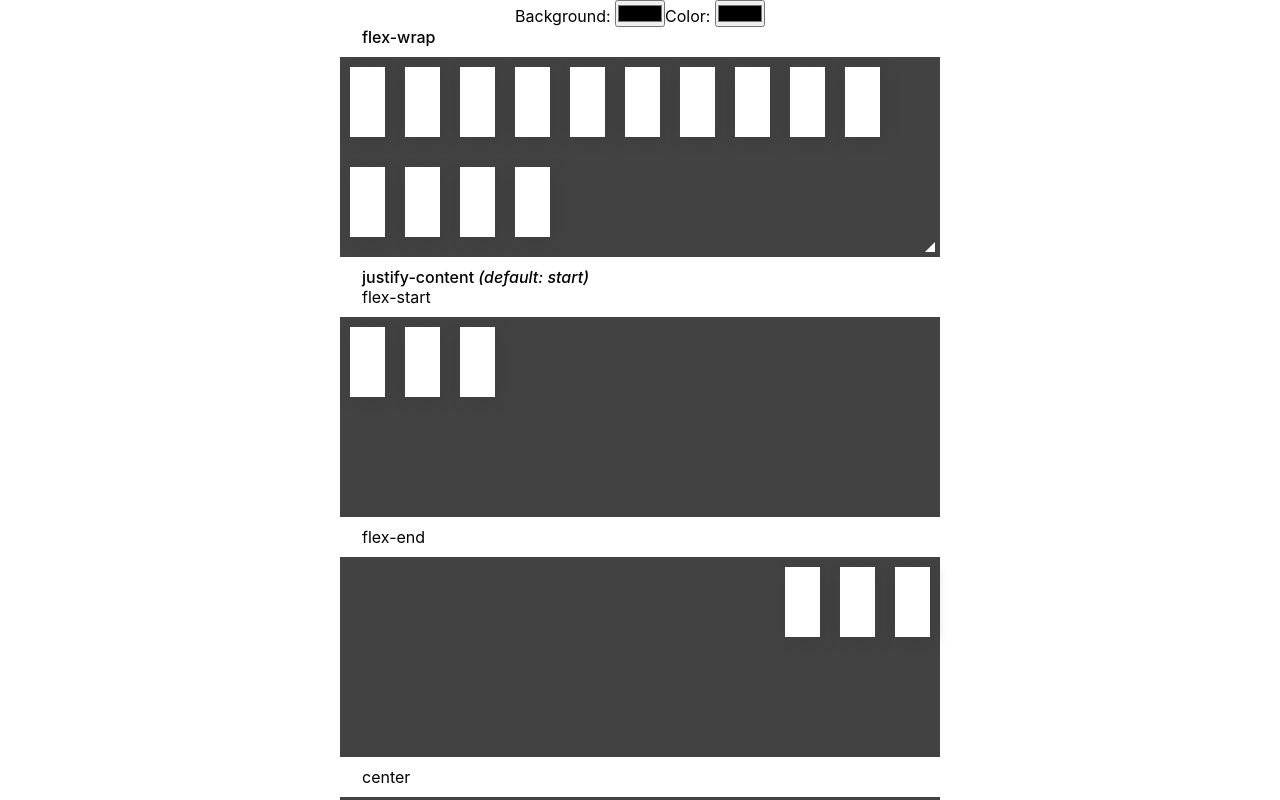
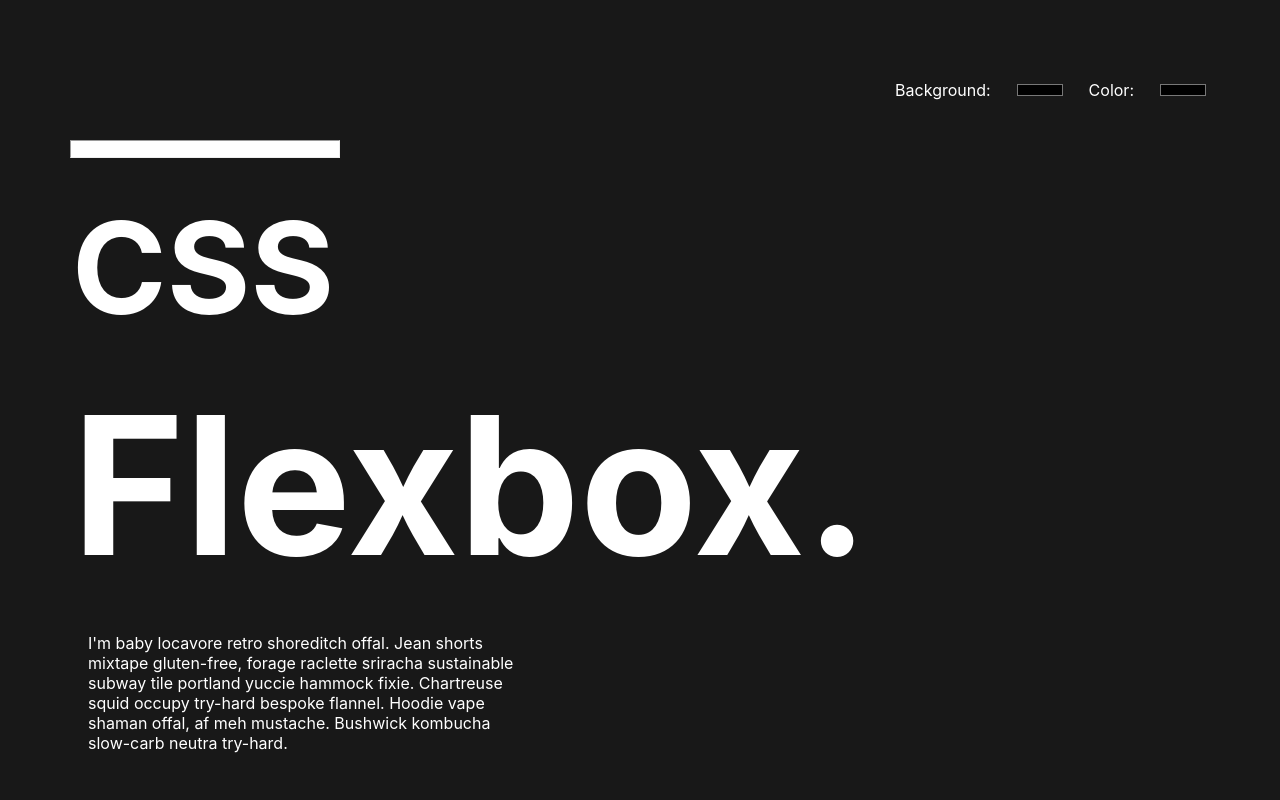
Before and after one commit to Chrys-Nicolaides/CSS-Flexbox-Poster, a React (Create React App) app: page / in a window 1280 px wide. Shown: the top 800 px of the page. Built offline with nearby package versions, Linux system fonts and the light colour scheme.

Commit message:
CSS and design updates

```diff
--- a/src/App.css
+++ b/src/App.css
@@ -1,18 +1,17 @@
 * {
   box-sizing: border-box;
-  margin: 0;
-  padding: 0;
+  margin: 8px;
+  padding: 8px;
+  background-color: rgb(24, 24, 24);
 }
 
 .App {
-  text-align: center;
-  display: flex;
-  flex-direction: column;
-  align-items: center;
+  text-align: left;
+  color: var(--primary-color);
 }
 
 :root {
-  --secondary-color: #424242;
+  --secondary-color: #0f0f0f;
   --primary-color: white;
   --border-radius: 0;
   --box-shadow: 4px 4px 12px rgba(61, 57, 57, 0.5);
@@ -28,12 +27,36 @@
   --margin-container: 10px;
 }
 
+h1 {
+  font-size: 12rem;
+  text-align: left;
+}
+
+h2 {
+  font-size: 8rem;
+  text-align: left;
+}
+
+p {
+  padding-bottom: 100px;
+  padding-top: 0;
+  max-width: 460px;
+}
+
+.horizontal-line {
+  background-color: white;
+  height: 15px;
+  width: 270px;
+  margin-left: -2px;
+}
+
 .container {
   height: var(--secondary-container-height);
   width: var(--primary-container-width);
   background-color: var(--secondary-color);
   margin: var(--margin-container);
   display: flex;
+  border: 0.5px solid white;
 }
 
 .container > .box {
@@ -68,6 +91,11 @@
 
 .flex-wrap-container {
   flex-wrap: wrap;
+}
+
+.App > div > div > .flex-wrap-container > .box {
+  height: 35px;
+  width: 70px;
 }
 
 .flex-start-container {
@@ -189,6 +217,23 @@
   width: 0;
   height: 0;
   border-bottom: 10px solid white;
-  border-left: 10px solid transparent;
+  border-left: 10px solid var(--secondary-color);
   padding: 0;
 }
+
+.custom-color-picker {
+  display: flex;
+  justify-content: flex-end;
+  align-items: center;
+  padding: 0;
+}
+
+.input-color-picker {
+  border: 0;
+  height: 20px;
+  padding: 0;
+}
+
+.input-color-picker:focus {
+  outline: black;
+}
--- a/src/App.js
+++ b/src/App.js
@@ -10,7 +10,7 @@ import Order from "./Components/Order";
 
 function App() {
   const [primaryColor, setPrimaryColor] = useState("white");
-  const [secondaryColor, setSecondaryColor] = useState("#424242");
+  const [secondaryColor, setSecondaryColor] = useState("#0F0F0F");
 
   document.documentElement.style.setProperty("--primary-color", primaryColor);
   document.documentElement.style.setProperty(
@@ -20,7 +20,7 @@ function App() {
 
   return (
     <div className="App">
-      <div>
+      <div className="custom-color-picker">
         <label>Background: </label>
         <input
           className="input-color-picker"
@@ -34,11 +34,25 @@ function App() {
           onChange={(e) => setPrimaryColor(e.target.value)}
         />
       </div>
-      <FlexWrap />
-      <JustifyContent />
-      <AlignContent />
-      <AlignItems />
-      <Order />
+      <div>
+        <hr className="horizontal-line"></hr>
+      </div>
+      <h2>CSS</h2>
+      <h1>Flexbox.</h1>
+      <div>
+        <p>
+          I'm baby locavore retro shoreditch offal. Jean shorts mixtape
+          gluten-free, forage raclette sriracha sustainable subway tile portland
+          yuccie hammock fixie. Chartreuse squid occupy try-hard bespoke
+          flannel. Hoodie vape shaman offal, af meh mustache. Bushwick kombucha
+          slow-carb neutra try-hard.
+        </p>
+        <FlexWrap />
+        <JustifyContent />
+        <AlignContent />
+        <AlignItems />
+        <Order />
+      </div>
     </div>
   );
 }
```
